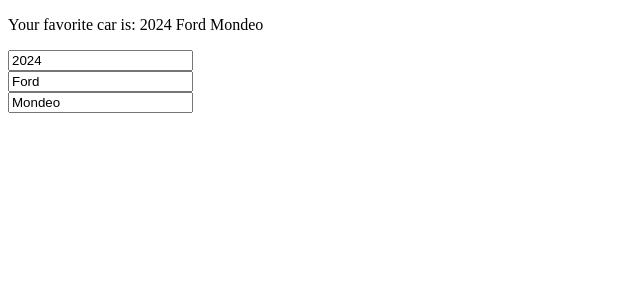
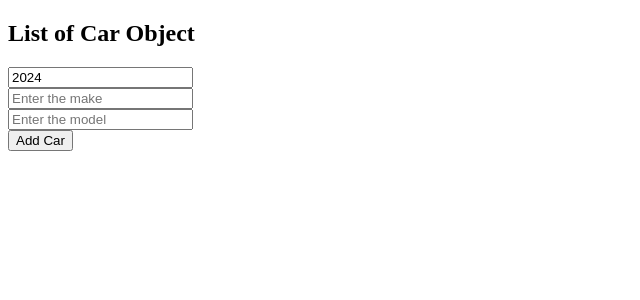
Before and after one commit to Bicsak98/React_JSX, a React (Vite) app in the folder My-react-app/: page / in a window 1280 px wide. Shown: the top 300 px of the page, without its empty margins (0-640 px from the left). Built offline with nearby package versions, Linux system fonts and the light colour scheme.

Commit message:
Object array

```diff
--- a/My-react-app/src/App.jsx
+++ b/My-react-app/src/App.jsx
@@ -11,6 +11,8 @@ import MyComponent from "./MyComponent.jsx";
 import Counter from "./Counter.jsx";
 import ColorPicker from "./ColorPicker.jsx";
 import Car from "./Car.jsx";
+import MyComponent_Food from "./MyComponent_Food.jsx";
+import MyComponent_Car from "./MyComponent_Car.jsx";
 function App() {
   // const fruits = [{id: 1,name:"apple", calories: 90},
   //                 {id: 2,name:"orange", calories: 120},
@@ -24,7 +26,8 @@ function App() {
 
   return(
     <>
-    <Car></Car>
+    <MyComponent_Car></MyComponent_Car>
+    {/* <Car></Car> */}
     {/* <ColorPicker></ColorPicker> */}
     {/* <MyComponent></MyComponent> */}
     {/* <Counter></Counter> */}
--- /dev/null
+++ b/My-react-app/src/MyComponent_Car.jsx
@@ -0,0 +1,55 @@
+import { useState } from "react";
+
+function MyComponent_Car(){
+
+    const [cars,setCar] = useState([]);
+    const [caryear,setYear] = useState(new Date().getFullYear());
+    const [carmake,setMake] = useState("");
+    const [carmodel,setModel] = useState("");
+
+    function handelAddCar(){
+        const newCar = {year:caryear,
+                         make:carmake,
+                         model:carmodel};
+
+        setCar(c=>[...c,newCar]);
+
+        setYear(new Date().getFullYear());
+        setMake("");
+        setModel("");
+
+    }
+
+    function handelRemoveCar(index){
+        setCar(c=> c.filter((_,i) => i!==index));
+    }
+
+    function handelYearChange(event){
+        setYear(event.target.value);
+    }
+
+    function handelMakeChange(event){
+        setMake(event.target.value);
+    }
+
+    function handelModelChange(event){
+        setModel(event.target.value);
+    }
+
+    return(<div>
+                <h2>List of Car Object</h2>
+                <ul>
+                    {cars.map((car,index)=><li key={index} onClick={() => handelRemoveCar(index)}>
+                                                {car.year}
+                                                {car.make}
+                                                {car.model}
+                                            </li>)}
+                </ul>
+                <input type="number" value={caryear} onChange={handelYearChange}/><br></br>
+                <input type="text" value={carmake} onChange={handelMakeChange} placeholder="Enter the make"/><br></br>
+                <input type="text" value={carmodel} onChange={handelModelChange} placeholder="Enter the model"/><br></br>
+                <button onClick={handelAddCar}>Add Car</button>
+            </div>);
+
+}
+export default MyComponent_Car
--- /dev/null
+++ b/My-react-app/src/MyComponent_Food.jsx
@@ -0,0 +1,28 @@
+import React, {useState} from 'react'
+
+function MyComponent_Food(){
+
+    const [foods, setFoods] = useState(["Apple", "Orange", "Banana"]);
+
+    function handelAddFood(){
+        const newFood = document.getElementById("foodInput").value;
+        document.getElementById("foodInput").value="";
+
+        setFoods(f => [...f,newFood]);
+
+    }
+
+    function handelRemoveFood(index){
+        setFoods(foods.filter((_, i) => i !== index));
+    }
+
+    return(<div>
+            <h2>List of Food</h2>
+            <ul>
+                {foods.map((food,index) => <li key={index} onClick={() => handelRemoveFood(index)}>{food}</li>)}
+            </ul>
+            <input type='text' id='foodInput' placeholder='Enter food name'></input>
+            <button onClick={handelAddFood}>Add Food</button>
+            </div>);
+}
+export default MyComponent_Food
```
